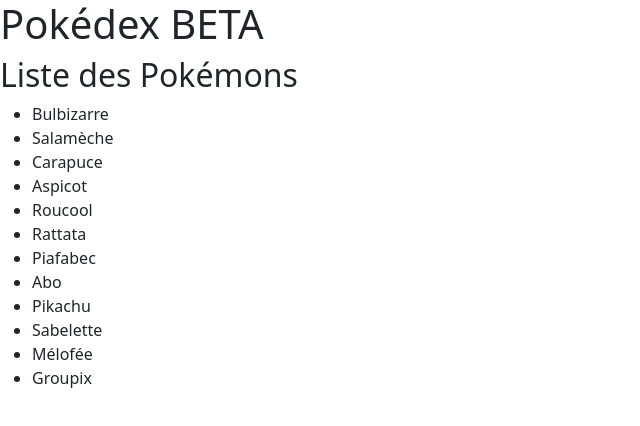
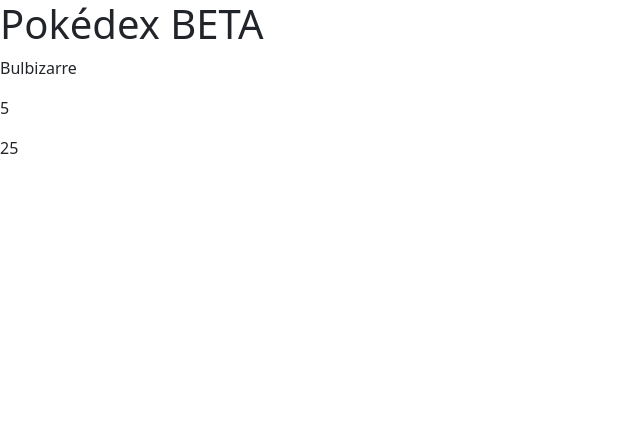
Before and after one commit to bbauer02/3waFsd40_Angular, an Angular app in the folder pokedex/: page /pokemon/1 in a window 1280 px wide. Shown: the top 426 px of the page, without its empty margins (0-640 px from the left). Built offline with nearby package versions, Linux system fonts and the light colour scheme.

Commit message:
ajout du routage

```diff
--- a/pokedex/src/app/app.component.html
+++ b/pokedex/src/app/app.component.html
@@ -1,3 +1,5 @@
 <h1>Pokédex BETA</h1>
 
-<pokemons />
+<router-outlet>
+
+</router-outlet>
--- a/pokedex/src/app/app.module.ts
+++ b/pokedex/src/app/app.module.ts
@@ -1,16 +1,43 @@
 import { NgModule } from '@angular/core';
 import { BrowserModule } from '@angular/platform-browser';
+import {Routes, RouterModule } from "@angular/router";
+
 
 import { AppComponent } from './app.component';
 import { PokemonsComponent } from './pokemons/pokemons.component';
+import { PokemonDetailComponent } from './pokemons/pokemon-detail/pokemon-detail.component';
 
+
+// Définition de la constante pour les routes
+const pokemonsRoutes: Routes = [
+  {
+    path:'',
+    redirectTo:'/pokemons',
+    pathMatch: 'full'
+  },
+  {
+    path: 'pokemons',
+    component: PokemonsComponent
+  },
+  {
+    path:'pokemon/:id',
+    component: PokemonDetailComponent
+  },
+  {
+    path:'**',
+    redirectTo:'/pokemons',
+    pathMatch: 'full'
+  }
+];
 @NgModule({
   declarations: [
     AppComponent,
-    PokemonsComponent
+    PokemonsComponent,
+    PokemonDetailComponent
   ],
   imports: [
-    BrowserModule
+    BrowserModule,
+    RouterModule.forRoot(pokemonsRoutes)
   ],
   providers: [],
   bootstrap: [AppComponent]
--- /dev/null
+++ b/pokedex/src/app/pokemons/pokemon-detail/pokemon-detail.component.html
@@ -0,0 +1,5 @@
+<div *ngIf="selectedPokemon">
+  <p>{{selectedPokemon.name}}</p>
+  <p>{{selectedPokemon.cp}}</p>
+  <p>{{selectedPokemon.hp}}</p>
+</div>
--- /dev/null
+++ b/pokedex/src/app/pokemons/pokemon-detail/pokemon-detail.component.ts
@@ -0,0 +1,24 @@
+import { Component, Input, OnInit} from '@angular/core';
+import {ActivatedRoute} from "@angular/router";
+import {Pokemon} from "../pokemon";
+import POKEMONS from "../mock-pokemon";
+@Component({
+  selector: 'pokemonDetail',
+  templateUrl: './pokemon-detail.component.html',
+  styleUrls: ['./pokemon-detail.component.scss']
+})
+export class PokemonDetailComponent implements OnInit {
+  selectedPokemon:Pokemon |null = null;
+  constructor(private route: ActivatedRoute) {
+
+  }
+  ngOnInit() : void {
+    const id = this.route.snapshot.paramMap.get('id') || "";
+    this.selectedPokemon =  POKEMONS.filter(pokemon => pokemon.id === +id )[0];
+  }
+
+  ngOnChanges() {
+
+  }
+
+}
--- a/pokedex/src/app/pokemons/pokemons.component.html
+++ b/pokedex/src/app/pokemons/pokemons.component.html
@@ -1,5 +1,5 @@
 <h2>{{title}}</h2>
 
 <ul *ngIf="pokemons">
-  <li *ngFor="let pokemon of pokemons">{{pokemon.name}}</li>
+  <li *ngFor="let pokemon of pokemons" >  <a routerLink="/pokemon/{{pokemon.id}}">  {{pokemon.name}} </a></li>
 </ul>
--- a/pokedex/src/app/pokemons/pokemons.component.ts
+++ b/pokedex/src/app/pokemons/pokemons.component.ts
@@ -10,4 +10,11 @@
 export class PokemonsComponent {
   title: string = "Liste des Pokémons";
   pokemons: Pokemon[]  = POKEMONS;
+  selectedPokemon: Pokemon | null = null;
+
+  onSelect(pokemon: Pokemon) {
+    this.selectedPokemon = pokemon;
+  }
+
+
 }
```
Also changed, not shown: pokedex/src/app/pokemons/pokemon-detail/pokemon-detail.component.scss (added), 1 other file (tests, documents, lock files or other folders).
